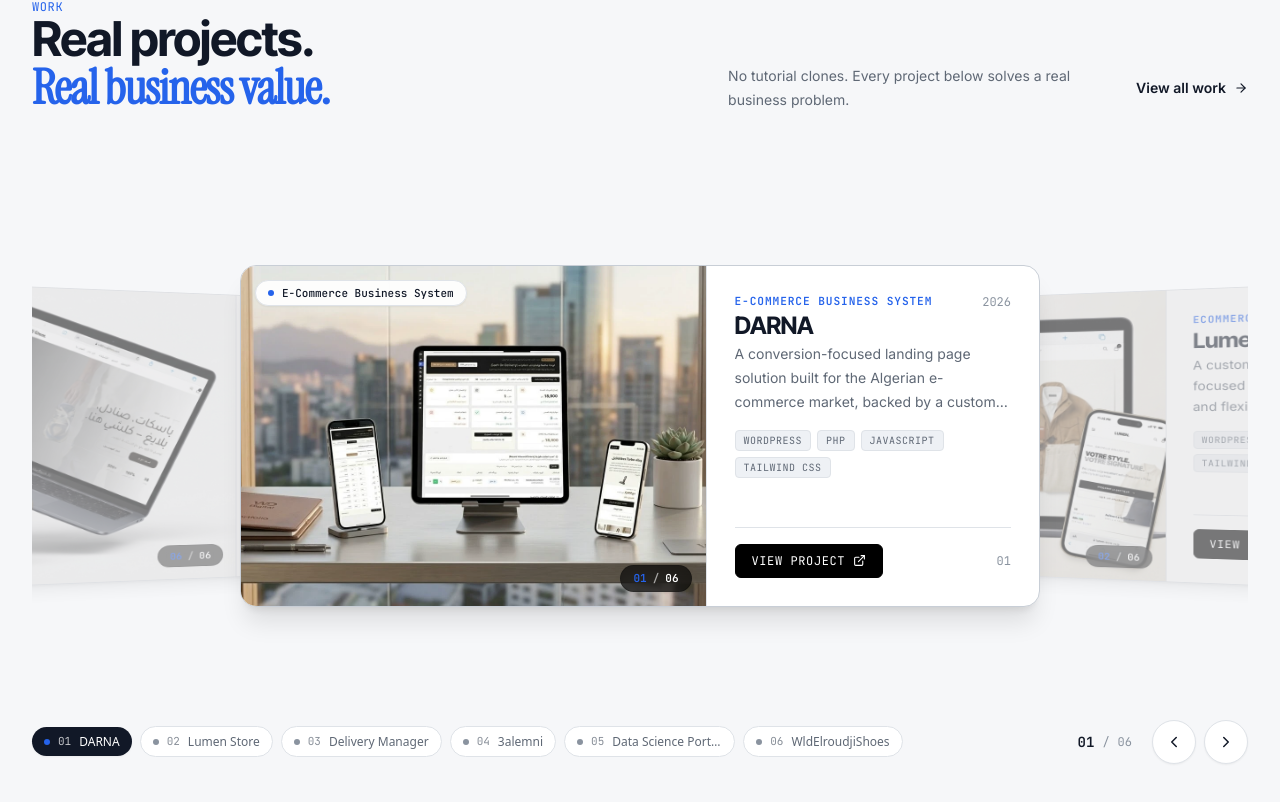
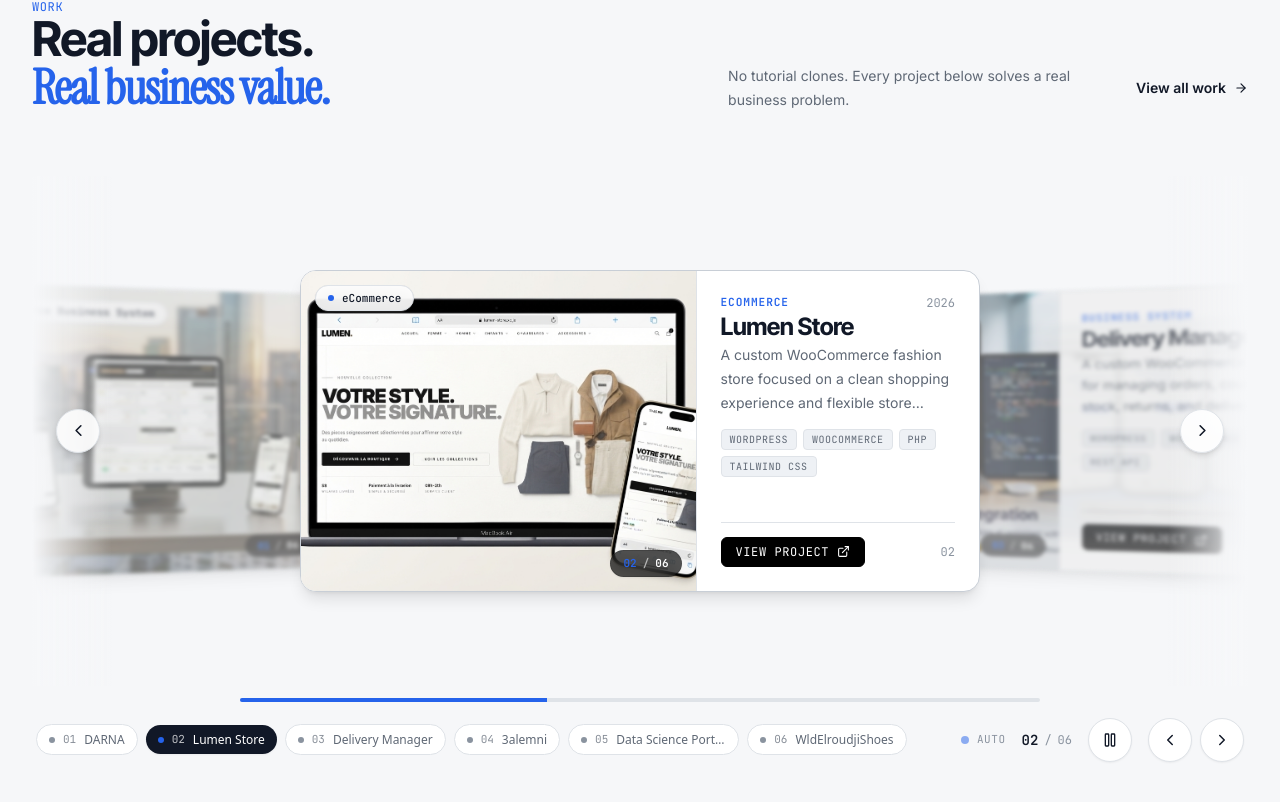
Before and after one commit to moh-dev10/moh-dev, a Next.js app: page / in a window 1280 px wide. Shown: the part 1999-2801 px from the top of the page. Built offline with nearby package versions, Linux system fonts and the light colour scheme.

Commit message:
feat(projects): add auto-play and interaction controls
Implement auto-play functionality for the project coverflow with inactivity-based resuming and manual pause controls.

```diff
--- a/src/components/projects/ProjectCoverflow.tsx
+++ b/src/components/projects/ProjectCoverflow.tsx
@@ -1,8 +1,8 @@
 "use client";
 
-import { useState, useCallback, useRef } from "react";
+import { useState, useCallback, useRef, useEffect } from "react";
 import Image from "next/image";
-import { ExternalLink, ChevronLeft, ChevronRight } from "lucide-react";
+import { ExternalLink, ChevronLeft, ChevronRight, Play, Pause } from "lucide-react";
 import { motion, useReducedMotion } from "framer-motion";
 import type { ProjectTranslation } from "@/data/translations";
 import { useLanguage } from "@/context/LanguageContext";
@@ -13,12 +13,19 @@ type ProjectCoverflowProps = {
 
 export default function ProjectCoverflow({ projects }: ProjectCoverflowProps) {
   const [activeIndex, setActiveIndex] = useState(0);
+  const [isPlaying, setIsPlaying] = useState(true);
+  const [isHovered, setIsHovered] = useState(false);
+  const [isUserInteracting, setIsUserInteracting] = useState(false);
+  const [isTabVisible, setIsTabVisible] = useState(true);
+
   const shouldReduceMotion = useReducedMotion();
   const { isRTL } = useLanguage();
   const containerRef = useRef<HTMLDivElement>(null);
+  const inactivityTimerRef = useRef<NodeJS.Timeout | null>(null);
 
   const total = projects.length;
 
+  // Pagination navigation helper
   const paginate = useCallback(
     (newDirection: number) => {
       setActiveIndex((prev) => (prev + newDirection + total) % total);
@@ -26,14 +33,39 @@ export default function ProjectCoverflow({ projects }: ProjectCoverflowProps) {
     [total]
   );
 
-  const goToSlide = useCallback((index: number) => {
-    setActiveIndex(index);
+  // Trigger manual interaction pause & auto-resume after 5 seconds of inactivity
+  const triggerUserInteraction = useCallback(() => {
+    setIsUserInteracting(true);
+    if (inactivityTimerRef.current) {
+      clearTimeout(inactivityTimerRef.current);
+    }
+    inactivityTimerRef.current = setTimeout(() => {
+      setIsUserInteracting(false);
+    }, 5000);
   }, []);
 
+  const goToSlide = useCallback(
+    (index: number) => {
+      triggerUserInteraction();
+      setActiveIndex(index);
+    },
+    [triggerUserInteraction]
+  );
+
+  const handleManualPaginate = useCallback(
+    (direction: number) => {
+      triggerUserInteraction();
+      paginate(direction);
+    },
+    [triggerUserInteraction, paginate]
+  );
+
+  // Keyboard navigation
   const handleKeyDown = useCallback(
     (e: React.KeyboardEvent) => {
       if (e.key === "ArrowLeft") {
         e.preventDefault();
+        triggerUserInteraction();
         if (isRTL) {
           paginate(1);
         } else {
@@ -41,6 +73,7 @@ export default function ProjectCoverflow({ projects }: ProjectCoverflowProps) {
         }
       } else if (e.key === "ArrowRight") {
         e.preventDefault();
+        triggerUserInteraction();
         if (isRTL) {
           paginate(-1);
         } else {
@@ -48,21 +81,29 @@ export default function ProjectCoverflow({ projects }: ProjectCoverflowProps) {
         }
       } else if (e.key === "Home") {
         e.preventDefault();
-        goToSlide(0);
+        triggerUserInteraction();
+        setActiveIndex(0);
       } else if (e.key === "End") {
         e.preventDefault();
-        goToSlide(total - 1);
+        triggerUserInteraction();
+        setActiveIndex(total - 1);
+      } else if (e.key === " " || e.key === "Spacebar") {
+        // Spacebar toggles autoplay
+        e.preventDefault();
+        setIsPlaying((prev) => !prev);
       }
     },
-    [isRTL, paginate, goToSlide, total]
+    [isRTL, paginate, triggerUserInteraction, total]
   );
 
+  // Swipe / Drag handling
   const handleDragEnd = (
     _: MouseEvent | TouchEvent | PointerEvent,
     info: { offset: { x: number; y: number }; velocity: { x: number; y: number } }
   ) => {
-    const swipeThreshold = 45;
-    const swipeVelocity = 350;
+    triggerUserInteraction();
+    const swipeThreshold = 40;
+    const swipeVelocity = 300;
     const isSwipe =
       Math.abs(info.offset.x) > swipeThreshold || Math.abs(info.velocity.x) > swipeVelocity;
 
@@ -85,71 +126,136 @@ export default function ProjectCoverflow({ projects }: ProjectCoverflowProps) {
     }
   };
 
+  // Browser visibility change handler
+  useEffect(() => {
+    const handleVisibilityChange = () => {
+      setIsTabVisible(!document.hidden);
+    };
+    document.addEventListener("visibilitychange", handleVisibilityChange);
+    return () => {
+      document.removeEventListener("visibilitychange", handleVisibilityChange);
+    };
+  }, []);
+
+  // Cleanup inactivity timer on unmount
+  useEffect(() => {
+    return () => {
+      if (inactivityTimerRef.current) {
+        clearTimeout(inactivityTimerRef.current);
+      }
+    };
+  }, []);
+
+  // Autoplay active calculation
+  const isAutoplayActive =
+    isPlaying && !isHovered && !isUserInteracting && isTabVisible && !shouldReduceMotion;
+
+  // Autoplay interval (advance every 5s)
+  useEffect(() => {
+    if (!isAutoplayActive) return;
+
+    const interval = setInterval(() => {
+      paginate(1);
+    }, 5000);
+
+    return () => clearInterval(interval);
+  }, [isAutoplayActive, paginate]);
+
   if (!projects || projects.length === 0) {
     return null;
   }
 
-  // Calculate relative 3D placement for each card
+  // Calculate 3D placement, progressive blur, scale, and depth for each card
   const getCardTransform = (index: number) => {
     let diff = index - activeIndex;
 
-    // Wrap around for circular flow
+    // Wrap around for circular loop
     while (diff > total / 2) diff -= total;
     while (diff < -total / 2) diff += total;
 
     if (diff === 0) {
-      // Active Center Card
+      // Active Center Card: sharp, dominant, zero blur
       return {
         x: "0%",
         scale: 1,
         rotateY: 0,
         opacity: 1,
         zIndex: 30,
-        filter: "brightness(100%)",
+        filter: "blur(0px) brightness(100%)",
         isSide: false,
       };
     }
 
     if (diff === 1) {
       // Next Card (on the right in LTR, left in RTL)
-      const xOffset = isRTL ? "-58%" : "58%";
-      const rotY = shouldReduceMotion ? 0 : isRTL ? 18 : -18;
+      const xOffset = isRTL ? "-54%" : "54%";
+      const rotY = shouldReduceMotion ? 0 : isRTL ? 15 : -15;
       return {
         x: xOffset,
-        scale: 0.84,
+        scale: 0.86,
         rotateY: rotY,
-        opacity: 0.52,
-        zIndex: 15,
-        filter: "brightness(90%)",
+        opacity: 0.62,
+        zIndex: 20,
+        filter: shouldReduceMotion ? "none" : "blur(2px) brightness(92%)",
         isSide: true,
       };
     }
 
     if (diff === -1) {
       // Previous Card (on the left in LTR, right in RTL)
-      const xOffset = isRTL ? "58%" : "-58%";
-      const rotY = shouldReduceMotion ? 0 : isRTL ? -18 : 18;
+      const xOffset = isRTL ? "54%" : "-54%";
+      const rotY = shouldReduceMotion ? 0 : isRTL ? -15 : 15;
       return {
         x: xOffset,
-        scale: 0.84,
+        scale: 0.86,
         rotateY: rotY,
-        opacity: 0.52,
-        zIndex: 15,
-        filter: "brightness(90%)",
+        opacity: 0.62,
+        zIndex: 20,
+        filter: shouldReduceMotion ? "none" : "blur(2px) brightness(92%)",
+        isSide: true,
+      };
+    }
+
+    if (diff === 2) {
+      // Secondary Next Card (far right in LTR)
+      const xOffset = isRTL ? "-94%" : "94%";
+      const rotY = shouldReduceMotion ? 0 : isRTL ? 22 : -22;
+      return {
+        x: xOffset,
+        scale: 0.72,
+        rotateY: rotY,
+        opacity: 0.22,
+        zIndex: 10,
+        filter: shouldReduceMotion ? "none" : "blur(5px) brightness(80%)",
+        isSide: true,
+      };
+    }
+
+    if (diff === -2) {
+      // Secondary Previous Card (far left in LTR)
+      const xOffset = isRTL ? "94%" : "-94%";
+      const rotY = shouldReduceMotion ? 0 : isRTL ? -22 : 22;
+      return {
+        x: xOffset,
+        scale: 0.72,
+        rotateY: rotY,
+        opacity: 0.22,
+        zIndex: 10,
+        filter: shouldReduceMotion ? "none" : "blur(5px) brightness(80%)",
         isSide: true,
       };
     }
 
     // Distant cards
     const dir = diff > 0 ? 1 : -1;
-    const xOffset = isRTL ? `${-dir * 95}%` : `${dir * 95}%`;
+    const xOffset = isRTL ? `${-dir * 120}%` : `${dir * 120}%`;
     return {
       x: xOffset,
-      scale: 0.72,
+      scale: 0.6,
       rotateY: 0,
       opacity: 0,
       zIndex: 5,
-      filter: "brightness(75%)",
+      filter: "blur(8px) brightness(70%)",
       isSide: false,
     };
   };
@@ -161,23 +267,69 @@ export default function ProjectCoverflow({ projects }: ProjectCoverflowProps) {
       ref={containerRef}
       tabIndex={0}
       onKeyDown={handleKeyDown}
+      onMouseEnter={() => setIsHovered(true)}
+      onMouseLeave={() => setIsHovered(false)}
       role="region"
       aria-roledescription="carousel"
       aria-label="3D Coverflow Featured Projects"
-      className="relative w-full outline-none focus-visible:ring-2 focus-visible:ring-accent focus-visible:ring-offset-4 rounded-3xl"
+      className="relative w-full outline-none focus-visible:ring-2 focus-visible:ring-accent focus-visible:ring-offset-4 rounded-3xl select-none"
     >
       {/* 3D Stage Container */}
       <div
         className="
           relative w-full overflow-hidden
-          py-8 md:py-12
+          py-6 md:py-10
           flex items-center justify-center
-          min-h-[460px] sm:min-h-[480px] md:min-h-[500px] lg:min-h-[520px]
+          min-h-[480px] sm:min-h-[500px] md:min-h-[490px] lg:min-h-[510px]
         "
         style={{ perspective: "1200px" }}
       >
+        {/* Soft edge fades to avoid harsh side card clipping */}
         <div
-          className="relative w-full max-w-[840px] flex items-center justify-center"
+          aria-hidden="true"
+          className="pointer-events-none absolute inset-y-0 start-0 w-8 md:w-20 bg-gradient-to-r rtl:bg-gradient-to-l from-[var(--background)] to-transparent z-25"
+        />
+        <div
+          aria-hidden="true"
+          className="pointer-events-none absolute inset-y-0 end-0 w-8 md:w-20 bg-gradient-to-l rtl:bg-gradient-to-r from-[var(--background)] to-transparent z-25"
+        />
+
+        {/* Floating Navigation Controls (Desktop) */}
+        <button
+          type="button"
+          onClick={() => handleManualPaginate(-1)}
+          aria-label={isRTL ? "المشروع التالي" : "Previous project"}
+          className="
+            hidden md:flex absolute start-3 lg:start-6 top-1/2 -translate-y-1/2 z-35
+            h-11 w-11 items-center justify-center rounded-full
+            border border-[var(--border)] bg-[var(--surface)]/90 backdrop-blur-md
+            text-[var(--foreground)] shadow-md transition-all duration-200
+            hover:border-accent hover:bg-accent hover:text-white hover:scale-105
+            active:scale-95 focus-visible:outline-2 focus-visible:outline-offset-2 focus-visible:outline-accent
+          "
+        >
+          {isRTL ? <ChevronRight size={19} /> : <ChevronLeft size={19} />}
+        </button>
+
+        <button
+          type="button"
+          onClick={() => handleManualPaginate(1)}
+          aria-label={isRTL ? "المشروع السابق" : "Next project"}
+          className="
+            hidden md:flex absolute end-3 lg:end-6 top-1/2 -translate-y-1/2 z-35
+            h-11 w-11 items-center justify-center rounded-full
+            border border-[var(--border)] bg-[var(--surface)]/90 backdrop-blur-md
+            text-[var(--foreground)] shadow-md transition-all duration-200
+            hover:border-accent hover:bg-accent hover:text-white hover:scale-105
+            active:scale-95 focus-visible:outline-2 focus-visible:outline-offset-2 focus-visible:outline-accent
+          "
+        >
+          {isRTL ? <ChevronLeft size={19} /> : <ChevronRight size={19} />}
+        </button>
+
+        {/* 3D Perspective Canvas */}
+        <div
+          className="relative w-full max-w-[960px] flex items-center justify-center"
           style={{ transformStyle: "preserve-3d" }}
         >
           {projects.map((project, idx) => {
@@ -195,6 +347,7 @@ export default function ProjectCoverflow({ projects }: ProjectCoverflowProps) {
                 drag={isActive ? "x" : false}
                 dragConstraints={{ left: 0, right: 0 }}
                 dragElastic={0.15}
+                onDragStart={() => triggerUserInteraction()}
                 onDragEnd={handleDragEnd}
                 animate={{
                   x: transform.x,
@@ -213,25 +366,25 @@ export default function ProjectCoverflow({ projects }: ProjectCoverflowProps) {
                   transformStyle: "preserve-3d",
                 }}
                 className={`
-                  absolute w-full max-w-[340px] sm:max-w-[540px] md:max-w-[720px] lg:max-w-[800px]
+                  absolute w-[88vw] sm:w-[500px] md:w-[620px] lg:w-[680px]
                   rounded-2xl border bg-[var(--surface)] shadow-lg
                   overflow-hidden transition-shadow duration-300
                   ${
                     isActive
-                      ? "border-[var(--border-strong)] shadow-xl cursor-grab active:cursor-grabbing pointer-events-auto"
+                      ? "border-[var(--border-strong)] shadow-2xl cursor-grab active:cursor-grabbing pointer-events-auto"
                       : transform.isSide
-                      ? "border-[var(--border)] cursor-pointer pointer-events-auto hover:opacity-75"
+                      ? "border-[var(--border)] cursor-pointer pointer-events-auto hover:opacity-85"
                       : "border-[var(--border)] pointer-events-none"
                   }
                 `}
               >
-                {/* Compact 2-column card body */}
+                {/* 2-column card body */}
                 <div className="grid grid-cols-1 md:grid-cols-12 overflow-hidden">
                   {/* Left: Project Image */}
                   <div
                     className="
                       group relative md:col-span-7
-                      h-[200px] sm:h-[240px] md:h-[320px] lg:h-[340px]
+                      h-[190px] sm:h-[220px] md:h-[300px] lg:h-[320px]
                       bg-[var(--surface-muted)] overflow-hidden
                       border-b md:border-b-0 md:border-e border-[var(--border)]
                     "
@@ -242,7 +395,7 @@ export default function ProjectCoverflow({ projects }: ProjectCoverflowProps) {
                       fill
                       priority={isActive}
                       className="object-cover object-center transition-transform duration-700 ease-out group-hover:scale-105"
-                      sizes="(max-width: 768px) 100vw, 50vw"
+                      sizes="(max-width: 768px) 90vw, 50vw"
                     />
 
                     {/* Category pill on image */}
@@ -260,7 +413,7 @@ export default function ProjectCoverflow({ projects }: ProjectCoverflowProps) {
                   </div>
 
                   {/* Right: Project Information */}
-                  <div className="md:col-span-5 p-5 md:p-6 lg:p-7 flex flex-col justify-between">
+                  <div className="md:col-span-5 p-5 md:p-6 flex flex-col justify-between">
                     <div>
                       {/* Category & Year */}
                       <div className="flex items-center justify-between gap-4">
@@ -274,17 +427,17 @@ export default function ProjectCoverflow({ projects }: ProjectCoverflowProps) {
                       </div>
 
                       {/* Title */}
-                      <h3 className="mt-2.5 font-heading text-2xl font-bold tracking-tight text-[var(--foreground)]">
+                      <h3 className="mt-2.5 font-heading text-xl sm:text-2xl font-bold tracking-tight text-[var(--foreground)]">
                         {project.title}
                       </h3>
 
                       {/* Description (2-3 lines max) */}
-                      <p className="mt-2.5 text-xs sm:text-sm leading-6 text-[var(--text-secondary)] line-clamp-2 sm:line-clamp-3">
+                      <p className="mt-2 text-xs sm:text-sm leading-6 text-[var(--text-secondary)] line-clamp-2 sm:line-clamp-3">
                         {project.description}
                       </p>
 
                       {/* Tech stack badges (top 3-4 only) */}
-                      <div className="mt-4 flex flex-wrap gap-1.5">
+                      <div className="mt-3.5 flex flex-wrap gap-1.5">
                         {project.stack.slice(0, 4).map((tech) => (
                           <span
                             key={tech}
@@ -303,7 +456,7 @@ export default function ProjectCoverflow({ projects }: ProjectCoverflowProps) {
                     </div>
 
                     {/* Primary CTA */}
-                    <div className="mt-5 pt-4 border-t border-[var(--border)] flex items-center justify-between">
+                    <div className="mt-5 pt-3.5 border-t border-[var(--border)] flex items-center justify-between">
                       <a
                         href={project.liveUrl || "/projects"}
                         target={project.liveUrl ? "_blank" : undefined}
@@ -316,11 +469,11 @@ export default function ProjectCoverflow({ projects }: ProjectCoverflowProps) {
                         }}
                         className="
                           group/link inline-flex items-center gap-2 rounded-md
-                          border border-black bg-black px-4 py-2
+                          border border-black bg-black px-3.5 py-1.5
                           font-mono text-xs uppercase tracking-wider !text-white
                           transition-all duration-200
-                          hover:-translate-y-0.5 hover:border-[var(--accent)] hover:bg-[var(--accent)]
-                          focus-visible:outline-2 focus-visible:outline-offset-4 focus-visible:outline-[var(--accent)]
+                          hover:-translate-y-0.5 hover:border-accent hover:bg-accent
+                          focus-visible:outline-2 focus-visible:outline-offset-4 focus-visible:outline-accent
                         "
                       >
                         <span>{isRTL ? "مشاهدة المشروع" : "View Project"}</span>
@@ -343,8 +496,31 @@ export default function ProjectCoverflow({ projects }: ProjectCoverflowProps) {
         </div>
       </div>
 
+      {/* Autoplay Progress Line Indicator */}
+      <div className="mt-3 mb-3 w-full flex items-center justify-center px-4">
+        <div
+          className="h-1 w-full max-w-[800px] bg-[var(--border)] overflow-hidden rounded-full"
+          role="progressbar"
+          aria-label="Autoplay slide progress"
+          aria-valuenow={isAutoplayActive ? 100 : 0}
+          aria-valuemin={0}
+          aria-valuemax={100}
+        >
+          <motion.div
+            key={`progress-${activeIndex}-${isAutoplayActive}`}
+            className="h-full bg-accent"
+            initial={{ width: "0%" }}
+            animate={{ width: isAutoplayActive ? "100%" : "0%" }}
+            transition={{
+              duration: isAutoplayActive ? 5 : 0.2,
+              ease: "linear",
+            }}
+          />
+        </div>
+      </div>
+
       {/* Slider Controls Bar */}
-      <div className="mt-6 flex flex-col-reverse gap-3 sm:flex-row sm:items-center sm:justify-between">
+      <div className="mt-4 flex flex-col-reverse gap-3.5 sm:flex-row sm:items-center sm:justify-between px-1">
         {/* Pagination tabs / pills */}
         <div
           className="flex flex-wrap items-center gap-1.5 sm:gap-2"
@@ -384,10 +560,29 @@ export default function ProjectCoverflow({ projects }: ProjectCoverflowProps) {
           })}
         </div>
 
-        {/* Counter & Navigation Arrows */}
-        <div className="flex items-center justify-between sm:justify-end gap-5">
+        {/* Counter, Play/Pause, and Navigation Controls */}
+        <div className="flex items-center justify-between sm:justify-end gap-3 sm:gap-4">
+          {/* Autoplay status label */}
+          <div className="flex items-center gap-2">
+            <span
+              className={`inline-block h-2 w-2 rounded-full transition-colors ${
+                isAutoplayActive ? "bg-accent animate-pulse" : "bg-[var(--text-muted)]"
+              }`}
+              aria-hidden="true"
+            />
+            <span className="font-mono text-[11px] text-[var(--text-muted)] uppercase tracking-wider hidden sm:inline">
+              {isAutoplayActive
+                ? isRTL
+                  ? "تلقائي"
+                  : "Auto"
+                : isRTL
+                ? "موقّف"
+                : "Paused"}
+            </span>
+          </div>
+
           {/* Numerical Counter */}
-          <div className="flex items-center gap-2 font-mono text-xs text-[var(--text-secondary)]">
+          <div className="flex items-center gap-1.5 font-mono text-xs text-[var(--text-secondary)]">
             <span className="font-bold text-[var(--foreground)] text-sm">
               {formatIndex(activeIndex + 1)}
             </span>
@@ -395,31 +590,78 @@ export default function ProjectCoverflow({ projects }: ProjectCoverflowProps) {
             <span className="text-[var(--text-muted)]">{formatIndex(total)}</span>
           </div>
 
-          {/* Navigation Controls */}
-          <div className="flex items-center gap-2">
+          {/* Play / Pause Toggle Button */}
+          <button
+            type="button"
+            onClick={() => {
+              setIsPlaying((prev) => {
+                const next = !prev;
+                if (next) {
+                  setIsUserInteracting(false);
+                }
+                return next;
+              });
+            }}
+            aria-label={
+              isPlaying
+                ? isRTL
+                  ? "إيقاف التشغيل التلقائي"
+                  : "Pause autoplay"
+                : isRTL
+                ? "تشغيل تلقائي"
+                : "Start autoplay"
+            }
+            title={
+              isPlaying
+                ? isRTL
+                  ? "إيقاف التشغيل التلقائي"
+                  : "Pause autoplay"
+                : isRTL
+                ? "تشغيل تلقائي"
+                : "Start autoplay"
+            }
+            className="
+              flex h-10 w-10 sm:h-11 sm:w-11 items-center justify-center rounded-full
+              border border-[var(--border)] bg-[var(--surface)] text-[var(--foreground)]
+              shadow-xs transition-all duration-200
+              hover:border-accent hover:bg-accent hover:text-white
+              active:scale-95 focus-visible:outline-2 focus-visible:outline-offset-2 focus-visible:outline-accent
+            "
+          >
+            {isPlaying ? (
+              <Pause size={16} />
+            ) : (
+              <Play size={16} className={isRTL ? "-translate-x-0.5" : "translate-x-0.5"} />
+            )}
+          </button>
+
+          {/* Navigation Arrows */}
+          <div className="flex items-center gap-1.5 sm:gap-2">
             <button
-              onClick={() => paginate(-1)}
+              type="button"
+              onClick={() => handleManualPaginate(-1)}
               aria-label={isRTL ? "المشروع التالي" : "Previous project"}
               className="
-                flex h-11 w-11 items-center justify-center rounded-full
+                flex h-10 w-10 sm:h-11 sm:w-11 items-center justify-center rounded-full
                 border border-[var(--border)] bg-[var(--surface)] text-[var(--foreground)]
                 shadow-xs transition-all duration-200
-                hover:border-[var(--accent)] hover:bg-[var(--accent)] hover:text-white
-                active:scale-95 focus-visible:outline-2 focus-visible:outline-offset-2 focus-visible:outline-[var(--accent)]
+                hover:border-accent hover:bg-accent hover:text-white
+                active:scale-95 focus-visible:outline-2 focus-visible:outline-offset-2 focus-visible:outline-accent
               "
             >
               {isRTL ? <ChevronRight size={18} /> : <ChevronLeft size={18} />}
             </button>
 
             <button
-              onClick={() => paginate(1)}
+              type="button"
+              onClick={() => handleManualPaginate(1)}
               aria-label={isRTL ? "المشروع السابق" : "Next project"}
               className="
-                flex h-11 w-11 items-center justify-center rounded-full
+                flex h-10 w-10 sm:h-11 sm:w-11 items-center justify-center rounded-full
                 border border-[var(--border)] bg-[var(--surface)] text-[var(--foreground)]
                 shadow-xs transition-all duration-200
-                hover:border-[var(--accent)] hover:bg-[var(--accent)] hover:text-white
-                active:scale-95 focus-visible:outline-2 focus-visible:outline-offset-2 focus-visible:outline-[var(--accent)]
+                hover:border-accent hover:bg-accent hover:text-white
+                active:scale-95 focus-visible:outline-2 focus-visible:outline-offset-2 focus-visible:outline-accent
               "
             >
               {isRTL ? <ChevronLeft size={18} /> : <ChevronRight size={18} />}
```
